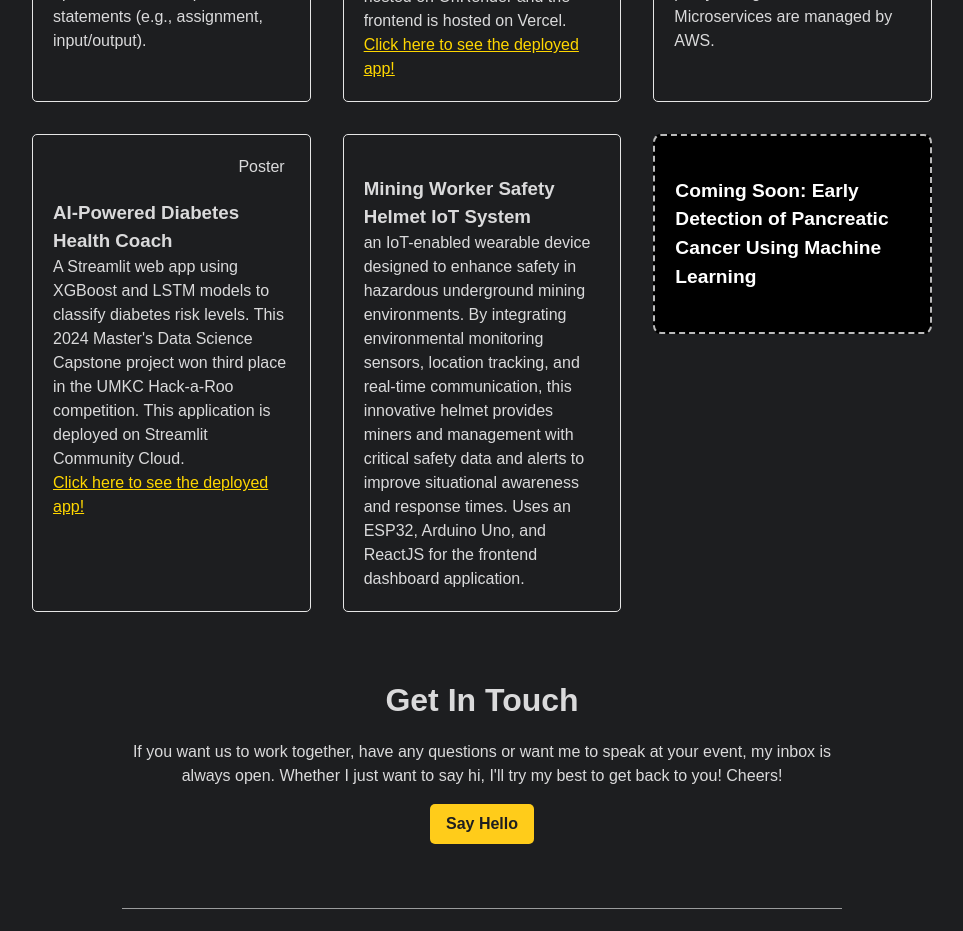
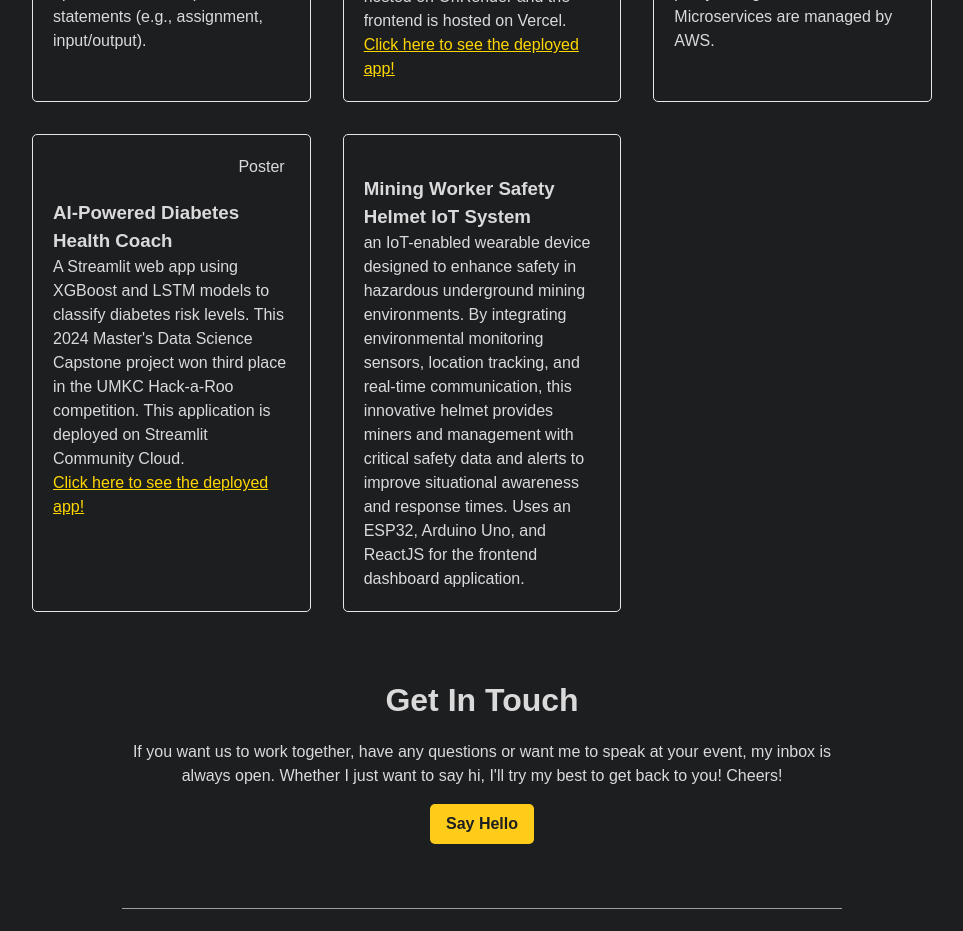
Before and after one commit to aa57c/PortfolioWebsite, a Next.js app: page / in a window 1280 px wide. Shown: the part 2900-3831 px from the top of the page, without its empty margins (158-1121 px from the left). Built offline with nearby package versions, Linux system fonts and the light colour scheme.

Commit message:
Update Projects.jsx

```diff
--- a/src/components/Projects.jsx
+++ b/src/components/Projects.jsx
@@ -73,9 +73,6 @@ const Projects = () => {
             </div>
           </div>
         ))}
-        <div className="project-card coming-soon">
-          <span className="coming-soon-text">Coming Soon: Early Detection of Pancreatic Cancer Using Machine Learning</span>
-        </div>
       </div>
     </div>
   );
```
